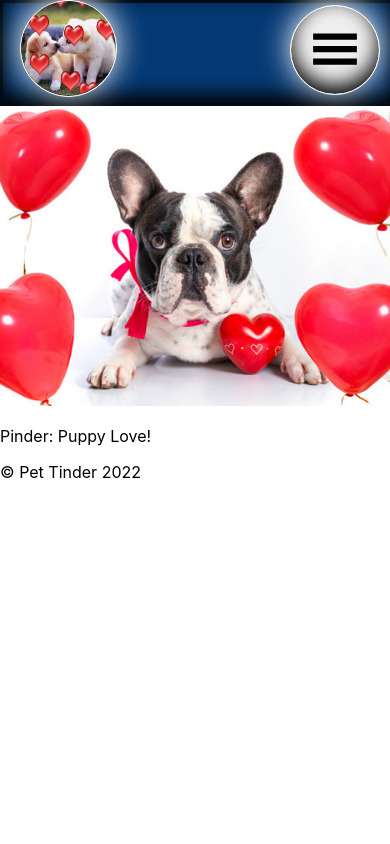
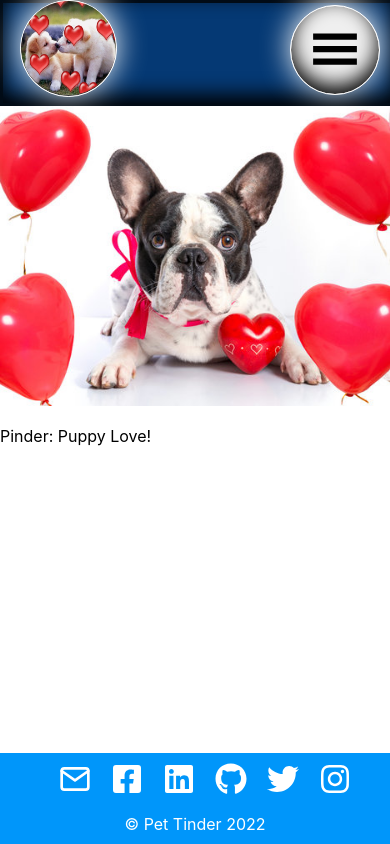
Before and after one commit to chrislee-webdev/pet-tinder, a React (Create React App) app in the folder client/: page / in a window 390 px wide. Built offline with nearby package versions, Linux system fonts and the light colour scheme.

Commit message:
An updated navigation bar and a well-polished responsive UI have also been added.

```diff
--- a/client/package.json
+++ b/client/package.json
@@ -8,6 +8,8 @@
     "@testing-library/jest-dom": "^5.16.4",
     "@testing-library/react": "^13.3.0",
     "@testing-library/user-event": "^13.5.0",
+    "a11y-react-emoji": "^1.2.0",
+    "emailjs-com": "^3.2.0",
     "graphql": "^16.5.0",
     "jwt-decode": "^3.1.2",
     "react": "^18.2.0",
--- /dev/null
+++ b/client/src/components/Contact/Contact.jsx
@@ -0,0 +1,50 @@
+import "../../styles/Contact.css";
+import React from "react";
+import emailjs from "emailjs-com";
+import Emoji from "a11y-react-emoji";
+
+export default function Contact() {
+  function sendEmail(e) {
+    e.preventDefault();
+
+    emailjs
+      .sendForm(
+        "service_dfy6l8n",
+        "template_j7g4yt2",
+        e.target,
+        "4DjJvzQ12pJrbv_pY"
+      )
+      .then(
+        (result) => {
+          console.log(result.text);
+          console.log("message sent");
+          console.log(result.text);
+          console.log("message sent");
+          window.location.reload();
+        },
+        (error) => {
+          console.log(error.text);
+        }
+      );
+  }
+
+  return (
+    <div className="form_container">
+      <h1>I’d Love to Hear from You </h1>
+      <form className="contact-form" onSubmit={sendEmail}>
+        <input type="hidden" name="contact_number" />
+        <label>
+          Hi <Emoji symbol="👋" label="love" /> What's your name?
+        </label>
+        <input type="text" name="from_name" />
+        <label>What's your email?</label>
+        <input type="email" name="from_email" />
+        <label>Subject</label>
+        <input type="text" name="from_name" />
+        <label>Message</label>
+        <textarea name="message" />
+        <input type="submit" value="Send" />
+      </form>
+    </div>
+  );
+}
--- a/client/src/components/Footer/index.js
+++ b/client/src/components/Footer/index.js
@@ -1,11 +1,111 @@
-import React from 'react'
+// import React from 'react'
+
+// function Footer() {
+//     return (
+//         <section>
+//             &copy; Pet Tinder 2022
+//         </section>
+//     )
+// }
+
+// export default Footer
+
+import React from "react";
+import { FiMail } from "react-icons/fi";
+import {
+  FaFacebookSquare,
+  FaLinkedin,
+  FaGithub,
+  FaTwitter,
+  FaInstagram,
+} from "react-icons/fa";
+import "../../styles/Footer.css";
 
 function Footer() {
-    return (
-        <section>
-            &copy; Pet Tinder 2022
-        </section>
-    )
+  return (
+    <div className="footer-div">
+      <footer>
+        <ul id="contacts" class="social-media-icons">
+          <li>
+            <a
+              href="mailto:emandaabyou@gmail.com?subject=Mail from Our Site"
+              target="_blank"
+              rel="noopener noreferrer"
+            >
+              <li>
+                <FiMail />
+              </li>
+            </a>
+          </li>
+          <li>
+            <a
+              href="https://www.facebook.com/abyou.jiru/"
+              target="_blank"
+              rel="noopener noreferrer"
+            >
+              <li>
+                <FaFacebookSquare />
+              </li>
+            </a>
+          </li>
+          <li>
+            <a
+              href="https://www.linkedin.com/in/abyou-geletu-5ba16622b"
+              target="_blank"
+              rel="noopener noreferrer"
+            >
+              <li>
+                <FaLinkedin />
+              </li>
+            </a>
+          </li>
+          <li>
+            <a
+              href="https://www.linkedin.com/in/abyou-geletu-5ba16622b"
+              target="_blank"
+              rel="noopener noreferrer"
+            >
+              <li>
+                <FaGithub />
+              </li>
+            </a>
+          </li>
+          <li>
+            <a
+              href="https://twitter.com/AbyouJiru"
+              target="_blank"
+              rel="noopener noreferrer"
+            >
+              <li>
+                <FaTwitter />
+              </li>
+            </a>
+          </li>
+          <li className="instagram">
+            <a
+              href="https://www.instagram.com/ins_abyou/"
+              target="_blank"
+              rel="noopener noreferrer"
+            >
+              <li>
+                <FaInstagram />
+              </li>
+            </a>
+          </li>
+        </ul>
+
+        <div class="copyright">
+          <a
+            href="https://github.com/ghashe/License/tree/main"
+            target="_blank"
+            rel="noopener noreferrer"
+          >
+            <section>&copy; Pet Tinder 2022</section>
+          </a>
+        </div>
+      </footer>
+    </div>
+  );
 }
 
-export default Footer
+export default Footer;
--- a/client/src/components/PageContainer/index.js
+++ b/client/src/components/PageContainer/index.js
@@ -4,6 +4,7 @@ import AddPet from "../AddPet";
 import FindPetPal from "../FindPetPal";
 import About from "../About";
 import Footer from "../Footer";
+import Contact from "../Contact/Contact";
 import { LikedPets } from "../LikedPets";
 import LoginPage from "../LoginPage/LoginPage";
 import auth from "../../utils/auth";
@@ -26,6 +27,9 @@ export default function PortfolioContainer() {
     if (currentPage === "Login") {
       return <LoginPage />;
     }
+    if (currentPage === "Contact") {
+      return <Contact />;
+    }
   };
 
   const handlePageChange = (page) => setCurrentPage(page);
@@ -42,6 +46,7 @@ export default function PortfolioContainer() {
         <Route path="/add-pet" element={<AddPet />} />
         <Route path="/find-pet-pal" element={<FindPetPal />} />
         <Route path="/login" element={<LoginPage />} />
+        <Route path="/contact" element={<Contact />} />
       </Routes>
       <footer>
         <Footer></Footer>
--- a/client/src/styles/About.css
+++ b/client/src/styles/About.css
@@ -0,0 +1,92 @@
+footer {
+    width: 100%;
+    position: fixed;
+    bottom: 0;
+    display: block;
+    justify-content: center;
+    align-items: center;
+    border-top: 4px solid rgb(255, 255, 255);
+    background: rgb(9, 86, 88);
+  }
+
+  footer .social-media-icons {
+    position: relative;
+    display: flex;
+    justify-content: center;
+    align-items: center;
+    flex-wrap: wrap;
+  }
+
+  footer .social-media-icons li,
+  footer a {
+    list-style: none;
+  }
+  footer .social-media-icons li a {
+    font-size: 2em;
+    color: white;
+    margin: 0 10px;
+    display: inline-block;
+    transition: 0.5s;
+  }
+
+  footer .social-media-icons li a:hover,
+  footer a:hover {
+    color: #1f1d1d;
+    transform: scale(1.3);
+  }
+
+
+  footer .social-media-icons li .instagram a:hover {
+    color: #ce00e0;
+    transform: scale(1.3);
+  }
+
+
+
+  footer a {
+    text-decoration: none;
+    color: white;
+    text-align: center;
+    display: block;
+    width: 100%;
+    transition: 0.4s;
+  }
+  footer .copyright a {
+    text-decoration: none;
+    color: rgb(255, 255, 255);
+    text-align: center;
+    display: block;
+    width: 100%;
+    padding: 1px 0px 10px 55px;
+    transition: 0.4s;
+  }
+
+  /* ---- Adding media queries to the footer section ---- */
+  @media (max-width: 768px) {
+    footer {
+      background: #0096fa;
+    }
+
+    footer a,
+    footer .social-media-iconsli a {
+      color: #000000;
+    }
+    footer .copyright a {
+      display: block;
+      margin: auto;
+      text-align: center;
+      width: 100%;
+      padding: 1px 0px 10px 0px;
+    }
+    footer .copyright a:hover {
+      color: #ff0000;
+      transform: scale(1.1);
+    }
+    footer .social-media-icons {
+      margin: auto;
+      text-align: center;
+      margin: auto;
+      width: 100%;
+      padding: 10px 0px;
+    }
+  }
--- /dev/null
+++ b/client/src/styles/Contact.css
@@ -0,0 +1,98 @@
+.form_container {
+    margin: 40px;
+    margin-bottom: 30%;
+    outline: dashed 1px black;
+    /* Setup */
+    position: relative;
+    padding-bottom: 200px;
+  }
+
+  form {
+    width: 400px;
+    background-color: rgb(0, 174, 255);
+    /* Center horizontally*/
+    margin: 0 auto;
+    padding: 0 20px 0 20px;
+    transform: translate(0, 5%);
+    border-radius: 5px;
+    border: 1px solid rgb(220, 220, 220);
+    box-shadow: 0px 0px 300px rgb(255, 255, 255),
+      inset 0px 180px 200px rgb(-15, -15, -15);
+    border: 1px solid rgb(255, 255, 255);
+    display: flex;
+    align-items: center;
+    flex-direction: column;
+    font-size: 16px;
+    padding-top: 20px;
+    margin-bottom: 30px;
+  }
+ .main{
+padding-bottom: 200px;
+  }
+
+
+
+  input {
+    width: 100%;
+    height: 35px;
+    padding: 7px;
+    outline: none;
+    border-radius: 5px;
+    border: 1px solid rgb(220, 220, 220);
+    box-shadow: -1px 0px 5px rgb(255, 255, 255),
+      inset 0px -0px 20px rgb(-15, -15, -15);
+  }
+  :focus {
+    border: 2px solid rgba(0, 206, 158, 1);
+    height: 40%;
+  }
+
+  textarea {
+    max-width: 100%;
+    min-width: 100%;
+    width: 100%;
+    min-height: 120px;
+    padding: 7px;
+    outline: none;
+    border-radius: 5px;
+    border: 1px solid rgb(220, 220, 220);
+    box-shadow: -1px 0px 5px rgb(255, 255, 255),
+      inset 0px -0px 20px rgb(-15, -15, -15);
+  }
+
+  label {
+    margin-top: 1rem;
+  }
+
+  input[type="submit"] {
+    margin-top: 2rem;
+    cursor: pointer;
+    background: #1372ee;
+    color: white;
+    width: 150px;
+    align-items: flex-start;
+    box-shadow: -1px 0px 6px rgb(255, 255, 255),
+      inset 0px -0px 20px rgb(-15, -15, -15);
+    margin-bottom: 4%;
+    margin-left: -205px;
+  }
+
+  input[type="submit"]:hover {
+    background-color: #074f86;
+  }
+
+  @media (max-width: 768px) {
+    form {
+      display: flex;
+      flex-direction: column;
+      margin: 5%;
+      width: 90%;
+      font-size: 16px;
+      margin-bottom: 100%;
+    }
+
+    input[type="submit"] {
+      width: 100%;
+      margin-left: 0px;
+    }
+  }
--- a/client/src/styles/Footer.css
+++ b/client/src/styles/Footer.css
@@ -0,0 +1,92 @@
+footer {
+    width: 100%;
+    position: fixed;
+    bottom: 0;
+    display: block;
+    justify-content: center;
+    align-items: center;
+    border-top: 4px solid rgb(255, 255, 255);
+    background: rgb(9, 86, 88);
+  }
+
+  footer .social-media-icons {
+    position: relative;
+    display: flex;
+    justify-content: center;
+    align-items: center;
+    flex-wrap: wrap;
+  }
+
+  footer .social-media-icons li,
+  footer a {
+    list-style: none;
+  }
+  footer .social-media-icons li a {
+    font-size: 2em;
+    color: white;
+    margin: 0 10px;
+    display: inline-block;
+    transition: 0.5s;
+  }
+
+  footer .social-media-icons li a:hover,
+  footer a:hover {
+    color: #1f1d1d;
+    transform: scale(1.3);
+  }
+
+
+  footer .social-media-icons li .instagram a:hover {
+    color: #ce00e0;
+    transform: scale(1.3);
+  }
+
+
+
+  footer a {
+    text-decoration: none;
+    color: white;
+    text-align: center;
+    display: block;
+    width: 100%;
+    transition: 0.4s;
+  }
+  footer .copyright a {
+    text-decoration: none;
+    color: rgb(255, 255, 255);
+    text-align: center;
+    display: block;
+    width: 100%;
+    padding: 1px 0px 10px 55px;
+    transition: 0.4s;
+  }
+
+  /* ---- Adding media queries to the footer section ---- */
+  @media (max-width: 768px) {
+    footer {
+      background: #0096fa;
+    }
+
+    footer a,
+    footer .social-media-iconsli a {
+      color: #000000;
+    }
+    footer .copyright a {
+      display: block;
+      margin: auto;
+      text-align: center;
+      width: 100%;
+      padding: 1px 0px 10px 0px;
+    }
+    footer .copyright a:hover {
+      color: #ff0000;
+      transform: scale(1.1);
+    }
+    footer .social-media-icons {
+      margin: auto;
+      text-align: center;
+      margin: auto;
+      width: 100%;
+      padding: 10px 0px;
+    }
+  }
```
Also changed, not shown: 1 other file (tests, documents, lock files or other folders).
